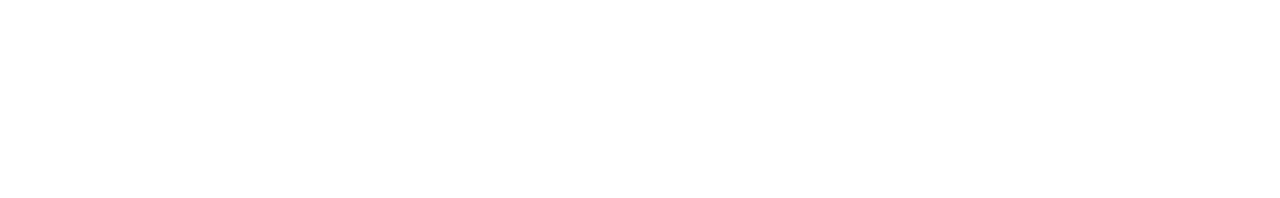
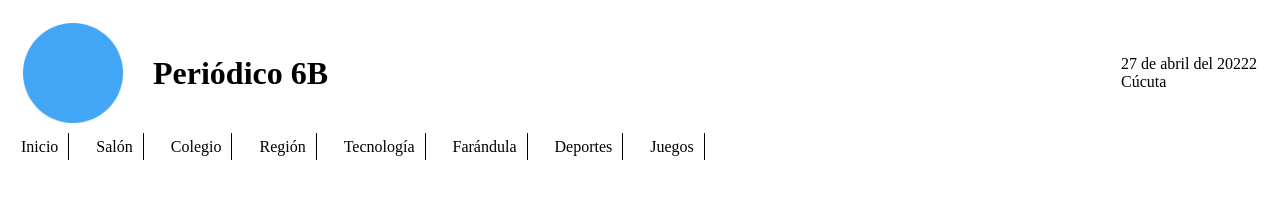
Before and after one commit to elmer718/Periodico_6B, a plain HTML site: page index.html in a window 1280 px wide. Drawn offline with Linux system fonts and the light colour scheme.

Commit message:
realizado el ancabezado con su respectiva hoja de estilo

```diff
--- /dev/null
+++ b/css/style.css
@@ -0,0 +1,32 @@
+.contenedor{
+    display: flex;
+    align-items: center;
+    justify-content: space-between;
+}
+.logo{
+    margin: 15px;
+    display: flex;
+    align-items: center;
+}
+.logo > img{
+    width: 100px;
+}
+.logo > h1{
+    margin-left: 30px;
+}
+.fecha{
+    margin: 15px;
+}
+.menu > a{
+	color: black;
+    cursor: pointer;
+    text-decoration: none;
+    margin: 3px;
+    margin-right: 10px;
+    border-right: 1px solid #000;
+    padding: 5px 10px;
+}
+.menu a:hover {
+  background-color: #B1AFAF;
+  border-right: 6px solid #000;
+}
--- a/index.html
+++ b/index.html
@@ -4,8 +4,32 @@
 	<meta charset="UTF-8">
 	<meta name="viewport" content="width=device-width, initial-scale=1.0">
 	<title>Document</title>
+	<link rel="stylesheet" type="text/css" href="css/style.css">
 </head>
 <body>
-
+	<header>
+		<div class="head">
+			<div class="contenedor">
+				<div class="logo">
+					<img src="img/logo.png">
+					<h1>Periódico 6B</h1>
+			    </div>
+			    <div class="fecha">
+			    	<label>27 de abril del 20222</label><br>
+			    	<label>Cúcuta</label>
+			    </div>
+			</div>
+			<div class="menu">
+				<a href="index.html">Inicio</a>
+				<a href="">Salón</a>
+				<a href="">Colegio</a>
+				<a href="">Región</a>
+				<a href="">Tecnología</a>
+				<a href="">Farándula</a>
+				<a href="">Deportes</a>
+				<a href="">Juegos</a>
+			</div>
+		</div>
+	</header>
 </body>
 </html>
```
Also changed, not shown: img/logo.png (added).
